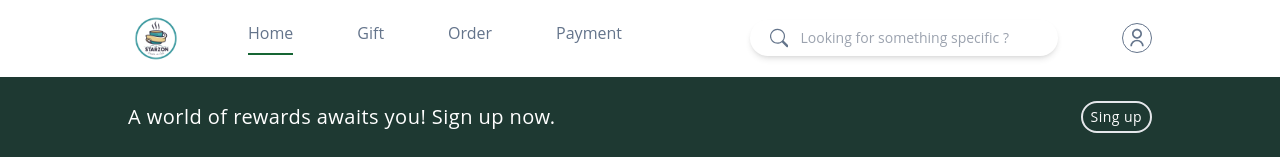
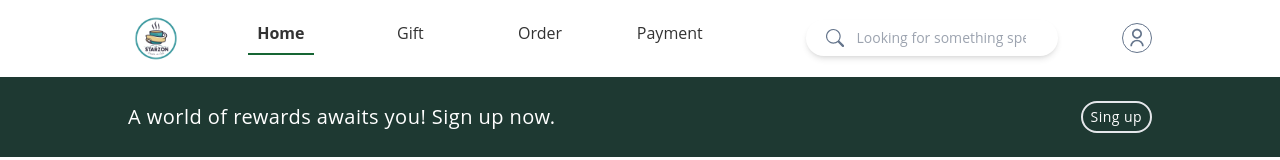
Before and after one commit to JasperEyez/Project_SE, a React (Create React App) app in the folder client/: page / in a window 1280 px wide. Shown: the top 160 px of the page. Built offline with nearby package versions, Linux system fonts and the light colour scheme; no server answers.

Commit message:
edit Header.js

```diff
--- a/client/src/component/Header.js
+++ b/client/src/component/Header.js
@@ -13,11 +13,11 @@ const Header = () => {
         <div className='min-w-[56px]'>
         <NavLink to={""}><img src={logo} alt="" className="w-14"/></NavLink>
         </div>
-        <nav className='flex gap-10 lg:gap-16 xl:mr-16'>
-            <NavLink to={""} className={({ isActive }) => `text-slate-500 ${isActive ? "border-b-2 font-medium pb-2 border-solid border-green-800 text-gray-900" : ""} `} end>Home</NavLink>
-            <NavLink to={"giftcards"} className={({ isActive }) => `text-slate-500 ${isActive ? "border-b-2 font-medium pb-2 border-solid border-green-800 text-gray-900" : ""} `}>Gift</NavLink>
-            <NavLink to={"ordering"} className={({ isActive }) => `text-slate-500 ${isActive ? "border-b-2 font-medium pb-2 border-solid border-green-800 text-gray-900" : ""} `}>Order</NavLink>
-            <NavLink to={"pay"} className={({ isActive }) => `text-slate-500 ${isActive ? "border-b-2 font-medium pb-2 border-solid border-green-800 text-gray-900" : ""} `}>Payment</NavLink>
+        <nav className='flex gap-10 lg:gap-16 xl:mr-10'>
+            <NavLink to={""} className={({ isActive }) => `w-[65.6px] text-rgb(33, 37, 41) text-center ${isActive ? "border-b-2 font-bold pb-2 border-solid border-green-800" : ""} `}>Home</NavLink>
+            <NavLink to={"giftcards"} className={({ isActive }) => `w-[65.6px] text-rgb(33, 37, 41) text-center ${isActive ? "border-b-2 font-bold pb-2 border-solid border-green-800" : ""} `}>Gift</NavLink>
+            <NavLink to={"ordering"} className={({ isActive }) => `w-[65.6px] text-rgb(33, 37, 41) text-center ${isActive ? "border-b-2 font-bold pb-2 border-solid border-green-800" : ""} `}>Order</NavLink>
+            <NavLink to={"pay"} className={({ isActive }) => `w-[65.6px] text-rgb(33, 37, 41) text-center ${isActive ? "border-b-2 font-bold pb-2 border-solid border-green-800" : ""} `}>Payment</NavLink>
 
         </nav>
 
```
